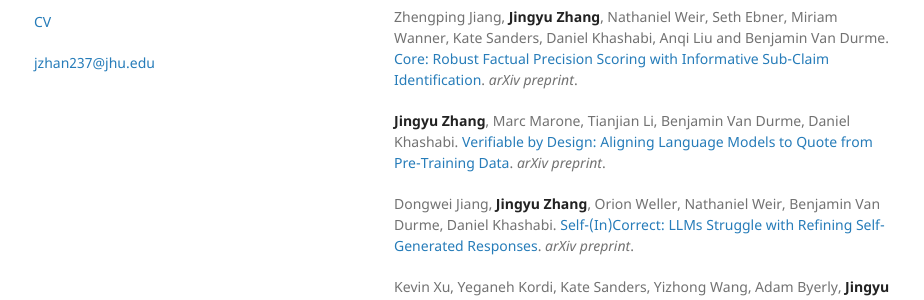
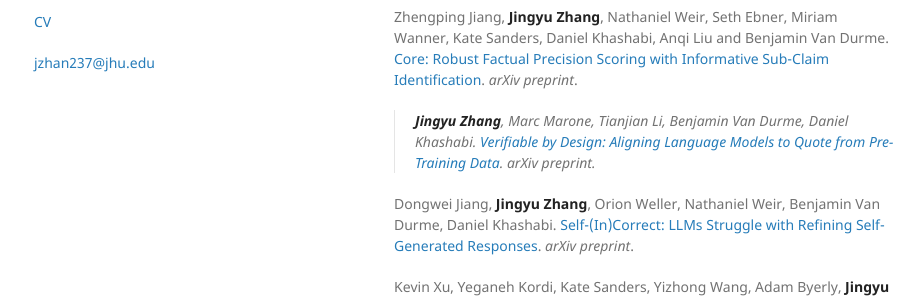
Before and after one commit to jackjyzhang/jackjyzhang.github.io, a Jekyll site: the page built from index.md, in a window 1280 px wide. Shown: the part 490-790 px from the top of the page, without its empty margins (176-1100 px from the left). Built offline with Jekyll 4.4.1, drawn with Linux system fonts in a browser that asks for light colours; comment, search, counter and statistics services are not loaded.

Commit message:
try block quote

```diff
--- a/index.md
+++ b/index.md
@@ -23,7 +23,7 @@ Dongwei Jiang, Guoxuan Wang, Yining Lu, Andrew Wang, **Jingyu Zhang**, Chuyu Liu
 
 Zhengping Jiang, **Jingyu Zhang**, Nathaniel Weir, Seth Ebner, Miriam Wanner, Kate Sanders, Daniel Khashabi, Anqi Liu and Benjamin Van Durme. [Core: Robust Factual Precision Scoring with Informative Sub-Claim Identification](https://arxiv.org/abs/2407.03572). *arXiv preprint*.
 
-**Jingyu Zhang**, Marc Marone, Tianjian Li, Benjamin Van Durme, Daniel Khashabi. [Verifiable by Design: Aligning Language Models to Quote from Pre-Training Data](https://arxiv.org/abs/2404.03862). *arXiv preprint*.
+>**Jingyu Zhang**, Marc Marone, Tianjian Li, Benjamin Van Durme, Daniel Khashabi. [Verifiable by Design: Aligning Language Models to Quote from Pre-Training Data](https://arxiv.org/abs/2404.03862). *arXiv preprint*.
 
 Dongwei Jiang, **Jingyu Zhang**, Orion Weller, Nathaniel Weir, Benjamin Van Durme, Daniel Khashabi. [Self-(In)Correct: LLMs Struggle with Refining Self-Generated Responses](https://arxiv.org/abs/2404.04298). *arXiv preprint*.
 
```
